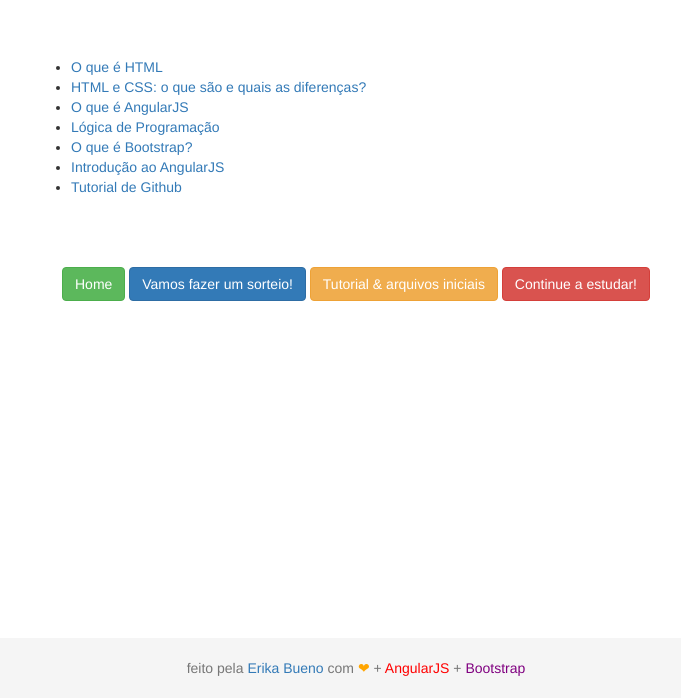
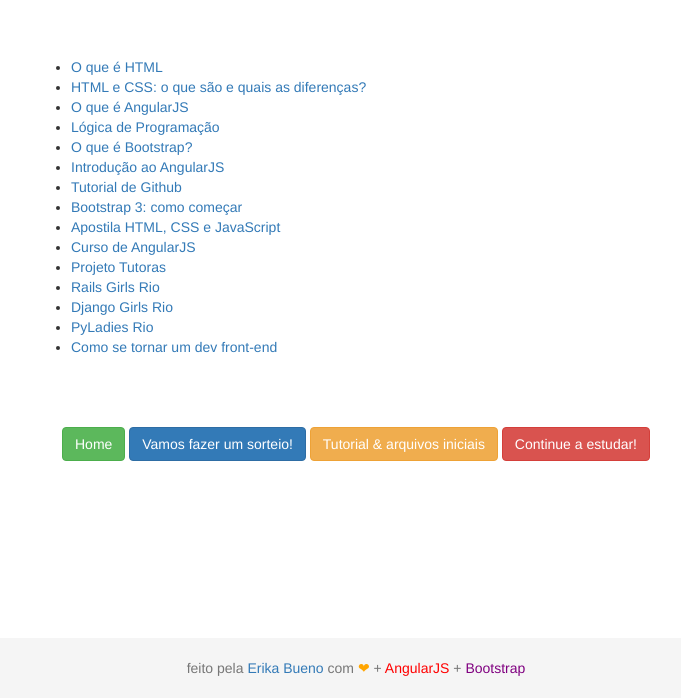
Before and after one commit to erikacb/oficina, a plain HTML site: page docs/extras.html in a window 1280 px wide. Shown: the part 102-800 px from the top of the page, without its empty margins (284-965 px from the left). Drawn offline with nearby package versions, Linux system fonts and the light colour scheme.

Commit message:
Add more links

```diff
--- a/docs/extras.html
+++ b/docs/extras.html
@@ -32,6 +32,23 @@
       <li><a href="https://www.prestashop.com/blog/pt/2014/03/06/o-que-e-o-bootstrap-verdades-e-mitos-parte-1-de-2/">O que é Bootstrap?</a></li>
       <li><a href="http://vizir.com.br/2013/09/introducao-ao-angularjs/">Introdução ao AngularJS</a></li>
       <li><a href="http://rogerdudler.github.io/git-guide/index.pt_BR.html">Tutorial de Github</a></li>
+      <li><a href="http://webdevacademy.com.br/tutoriais/bootstrap-3-como-comecar/">Bootstrap 3: como começar</a></li>
+      <li><a href="https://www.caelum.com.br/apostila-html-css-javascript/">Apostila HTML, CSS e JavaScript</a></li>
+      <li><a href="http://blog.josenaves.com/curso-angularjs.html">Curso de AngularJS</a></li>
+      <li><a href="http://www.projetotutoras.com">Projeto Tutoras</a></li>
+
+          <li><a href="http://railsgirls.com/riodejaneiro.html">Rails Girls Rio</a></li>
+              <li><a href="http://rio.pyladies.com">Django Girls Rio</a></li>
+                  <li><a href="http://rio.pyladies.com/">PyLadies Rio</a></li>
+                    <li><a href="http://tableless.com.br/tornar-dev-front-end/">Como se tornar um dev front-end</a></li>
+
+
+
+
+
+
+
+
     </ul>
   </br></br></br>
 
```
Also changed, not shown: extras.html (+12 -0 lines). Lines whose indentation alone changed are shown as unchanged.
